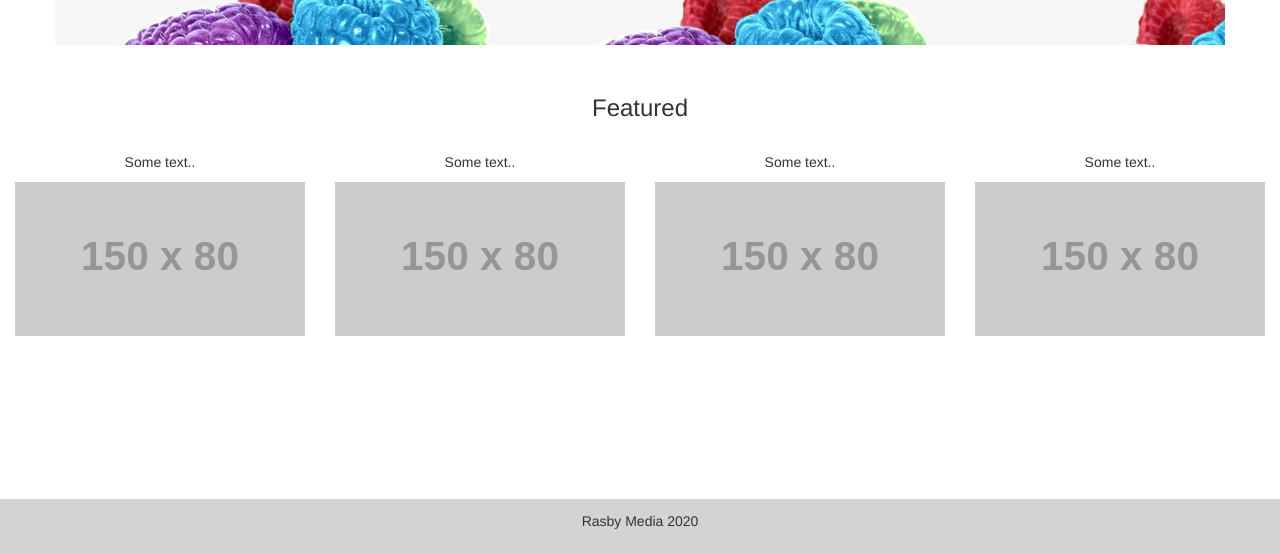
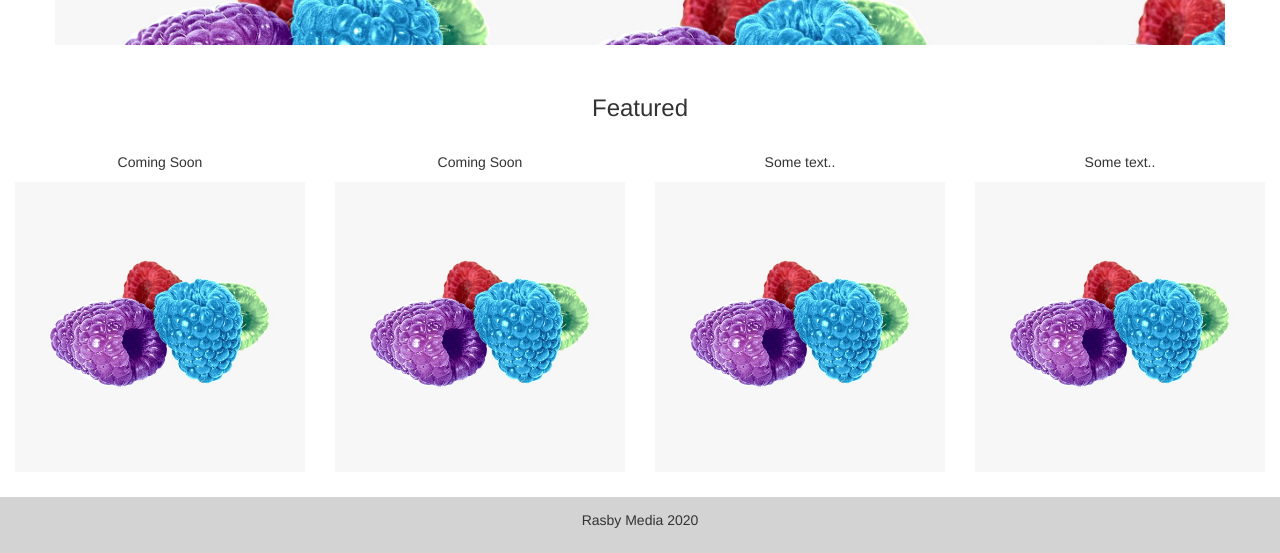
Before and after one commit to madmax1340/v2, a plain HTML site: page index.html in a window 1280 px wide. Shown: the part 247-800 px from the top of the page. Drawn offline with nearby package versions, Linux system fonts and the light colour scheme; placeholder pictures from the web are drawn by us.

Commit message:
Add files via upload

```diff
--- a/index.html
+++ b/index.html
@@ -36,14 +36,14 @@
 <nav class="navbar navbar-inverse">
   <div class="container-fluid">
     <div class="navbar-header">
-      <button type="button" class="navbar-toggle" data-toggle="collapse" data-target="#myNavbar">
+      <button type="button" class="navbar-toggle collapsed" data-toggle="collapse" data-target="#myNavbar">
         <span class="icon-bar"></span>
         <span class="icon-bar"></span>
         <span class="icon-bar"></span>
       </button>
       <a class="navbar-brand" href="https://rasbys.netlify.com">Rasbys</a>
     </div>
-    <div class="collapse navbar-collapse" id="myNavbar">
+    <div class="navbar-collapse collapse " id="myNavbar">
       <ul class="nav navbar-nav">
         <li class="active"><a href="#">Home</a></li>
         <li><a href="#">About</a></li>
@@ -68,25 +68,25 @@
   <h3>Featured</h3><br>
   <div class="row">
     <div class="col-sm-3">
-      <p>Some text..</p>
-      <img src="https://placehold.it/150x80?text=IMAGE" class="img-responsive" style="width:100%" alt="Image">
+      <p>Coming Soon</p>
+      <img src="raspberrys.jpg" class="img-responsive" style="width:100%" alt="Image">
+    </div>
+    <div class="col-sm-3">
+      <p>Coming Soon</p>
+      <img src="raspberrys.jpg" class="img-responsive" style="width:100%" alt="Image">
     </div>
     <div class="col-sm-3">
       <p>Some text..</p>
-      <img src="https://placehold.it/150x80?text=IMAGE" class="img-responsive" style="width:100%" alt="Image">
+      <img src="raspberrys.jpg" class="img-responsive" style="width:100%" alt="Image">
     </div>
     <div class="col-sm-3">
       <p>Some text..</p>
-      <img src="https://placehold.it/150x80?text=IMAGE" class="img-responsive" style="width:100%" alt="Image">
-    </div>
-    <div class="col-sm-3">
-      <p>Some text..</p>
-      <img src="https://placehold.it/150x80?text=IMAGE" class="img-responsive" style="width:100%" alt="Image">
+      <img src="raspberrys.jpg" class="img-responsive" style="width:100%" alt="Image">
     </div>
   </div>
 </div><br><br>
 
-<footer class="footer container-fluid text-center">
+<footer class="navbar footer fixed-bottom container-fluid text-center">
   <p>Rasby Media 2020</p>
 </footer>
 </body>
```
